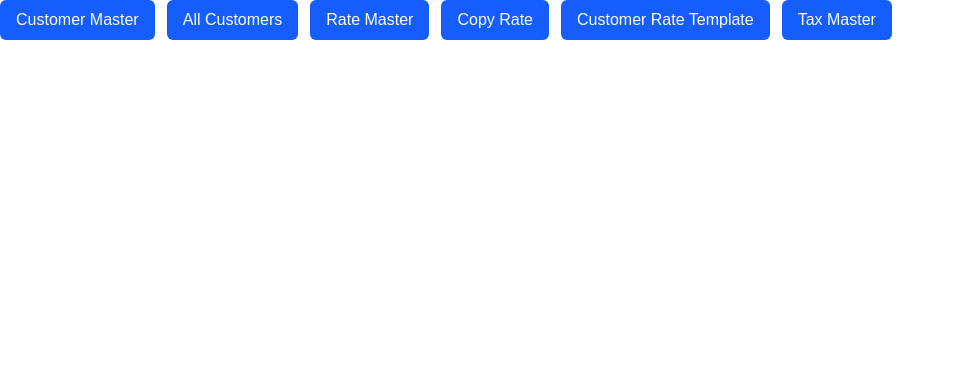
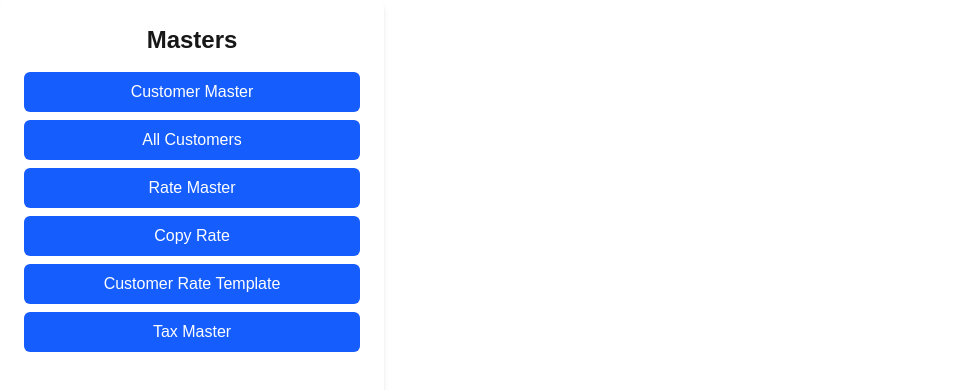
Before and after one commit to superAman07/courier-billing-app, a Next.js app: page / in a window 1280 px wide. Shown: the top 390 px of the page, without its empty margins (0-955 px from the left). Built offline with nearby package versions, Linux system fonts and the light colour scheme.

Commit message:
updating some UI of existing pages

```diff
--- a/app/page.tsx
+++ b/app/page.tsx
@@ -2,12 +2,19 @@
 export default function Home() {
   return (
     <main className="space-x-3">
-      <button onClick={()=>{window.location.href='/customer'}} className="bg-blue-600 cursor-pointer text-white px-4 py-2 rounded-md">Customer Master</button>
-      <button onClick={()=>{window.location.href='/all-customers'}} className="bg-blue-600 cursor-pointer text-white px-4 py-2 rounded-md">All Customers</button>
-      <button onClick={()=>{window.location.href='/rate-master'}} className="bg-blue-600 cursor-pointer text-white px-4 py-2 rounded-md">Rate Master</button>
-      <button onClick={()=>{window.location.href='/copy-rates'}} className="bg-blue-600 cursor-pointer text-white px-4 py-2 rounded-md">Copy Rate</button>
-      <button onClick={()=>{window.location.href='/rate-template'}} className="bg-blue-600 cursor-pointer text-white px-4 py-2 rounded-md">Customer Rate Template</button>
-      <button onClick={()=>{window.location.href='/tax-master'}} className="bg-blue-600 cursor-pointer text-white px-4 py-2 rounded-md">Tax Master</button>
+      <div className="flex h-screen space-y-4">
+        <section className="p-6 rounded-lg shadow-md w-full max-w-sm">
+          <h1 className="text-2xl font-bold mb-4 text-center">Masters</h1>
+          <div className="flex flex-col space-y-2">
+            <button onClick={() => { window.location.href = '/customer' }} className="bg-blue-600 hover:bg-blue-800 cursor-pointer text-white px-4 py-2 rounded-md">Customer Master</button>
+            <button onClick={() => { window.location.href = '/all-customers' }} className="bg-blue-600 hover:bg-blue-800 cursor-pointer text-white px-4 py-2 rounded-md">All Customers</button>
+            <button onClick={() => { window.location.href = '/rate-master' }} className="bg-blue-600 hover:bg-blue-800 cursor-pointer text-white px-4 py-2 rounded-md">Rate Master</button>
+            <button onClick={() => { window.location.href = '/copy-rates' }} className="bg-blue-600 hover:bg-blue-800 cursor-pointer text-white px-4 py-2 rounded-md">Copy Rate</button>
+            <button onClick={() => { window.location.href = '/rate-template' }} className="bg-blue-600 hover:bg-blue-800 cursor-pointer text-white px-4 py-2 rounded-md">Customer Rate Template</button>
+            <button onClick={() => { window.location.href = '/tax-master' }} className="bg-blue-600 hover:bg-blue-800 cursor-pointer text-white px-4 py-2 rounded-md">Tax Master</button>
+          </div>
+        </section>
+      </div>
     </main>
   );
 }
--- a/components/taxMaster.tsx
+++ b/components/taxMaster.tsx
@@ -90,15 +90,15 @@ export default function TaxMaster() {
                     <input name="description" value={form.description} onChange={handleChange} placeholder="Description" className="p-2 border rounded text-gray-500 border-gray-300" required />
                     <input name="ratePercent" value={form.ratePercent} onChange={handleChange} placeholder="Tax %" className="p-2 border rounded text-gray-500 border-gray-300" required type="number" step="0.001" />
                     <label className="flex items-center space-x-2">
-                        <input type="checkbox" name="withinState" className='text-gray-600' checked={form.withinState} onChange={handleChange} />
+                        <input type="checkbox" name="withinState" className='text-gray-600 cursor-pointer' checked={form.withinState} onChange={handleChange} />
                         <span className='text-gray-600 cursor-pointer'>Within State</span>
                     </label>
                     <label className="flex items-center space-x-2">
-                        <input type="checkbox" name="forOtherState" className='text-gray-600' checked={form.forOtherState} onChange={handleChange} />
+                        <input type="checkbox" name="forOtherState" className='text-gray-600 cursor-pointer' checked={form.forOtherState} onChange={handleChange} />
                         <span className='text-gray-600 cursor-pointer'>For Other State</span>
                     </label>
                     <label className="flex items-center space-x-2">
-                        <input type="checkbox" name="active" className='text-gray-600' checked={form.active} onChange={handleChange} />
+                        <input type="checkbox" name="active" className='text-gray-600 cursor-pointer' checked={form.active} onChange={handleChange} />
                         <span className='text-gray-600 cursor-pointer'>Active</span>
                     </label>
                     <button type="submit" className="px-4 py-2 bg-emerald-600 hover:bg-emerald-700 text-white rounded cursor-pointer">{editingIndex !== null ? 'Update' : 'Add'}</button>
```
